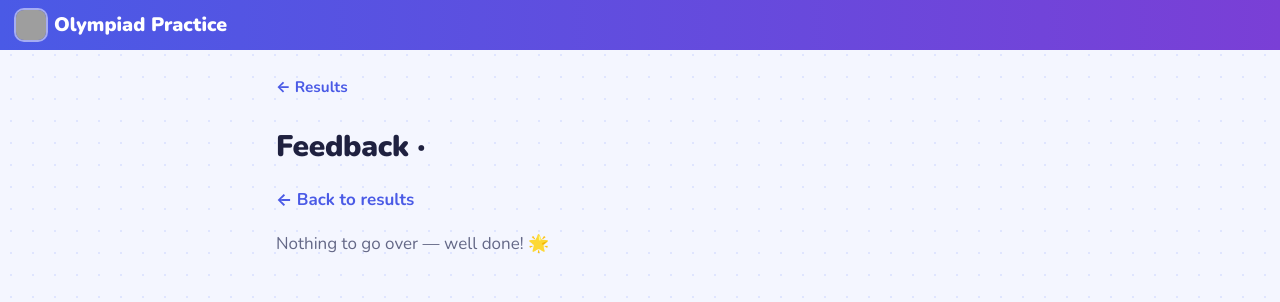
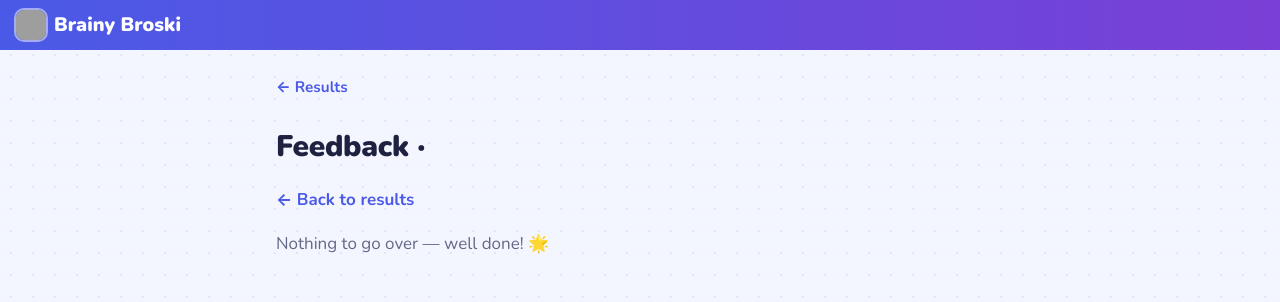
Before and after one commit to ditesh/brainy-broski, a FastAPI app: template app/templates/feedback.html in a window 1280 px wide. Shown: the top 302 px of the page. Run offline with FastAPI, Linux system fonts and the light colour scheme; the template is opened without the code that fills it, so the values that code supplies are empty; parts of the project's set-up code (start-up, migrations or seed data) failed here and were passed over; some libraries are stand-ins or nearby versions; grey boxes are pictures that could not be loaded.

Commit message:
Rename app to Brainy Broski; point fly.toml at the brainy-broski app
Co-Authored-By: Claude Opus 5.5 <noreply@anthropic.com>
Claude-Session: https://claude.ai/code/session_01LFeRU71sd1r2tAWmFsca27

```diff
--- a/app/main.py
+++ b/app/main.py
@@ -28,7 +28,7 @@ def create_app(settings: Settings | None = None, session_factory: sessionmaker |
     except Exception:  # never block startup on this
         import logging
         logging.getLogger(__name__).exception("startup backfill failed")
-    app = FastAPI(title="Olympiad Practice")
+    app = FastAPI(title="Brainy Broski")
     app.state.settings = settings
     app.state.session_factory = session_factory
 
--- a/app/templates/base.html
+++ b/app/templates/base.html
@@ -3,7 +3,7 @@
 <head>
   <meta charset="utf-8">
   <meta name="viewport" content="width=device-width, initial-scale=1">
-  <title>{% block title %}Olympiad Practice{% endblock %}</title>
+  <title>{% block title %}Brainy Broski{% endblock %}</title>
   <link rel="icon" href="/icon.svg?d={{ today_key }}" type="image/svg+xml">
   <link rel="apple-touch-icon" href="/static/apple-touch-icon.png">
   <meta name="theme-color" content="#3b6cf0">
@@ -19,7 +19,7 @@
 </head>
 <body>
   <header class="topbar">
-    <a class="brand" href="/"><img src="/icon.svg?d={{ today_key }}" alt="" title="{{ today_symbol }}"> Olympiad Practice</a>
+    <a class="brand" href="/"><img src="/icon.svg?d={{ today_key }}" alt="" title="{{ today_symbol }}"> Brainy Broski</a>
     {% if user %}
     <nav>
       {% if user.role.value == "parent" %}<a href="/parent">📚 Papers</a>{% else %}<a href="/practice">🚀 Practice</a>{% endif %}
--- a/fly.toml
+++ b/fly.toml
@@ -1,5 +1,5 @@
 # Fly.io config. Run `fly launch --no-deploy --copy-config` and pick your own app name.
-app = "olympiad-practice"
+app = "brainy-broski"
 primary_region = "sin"
 
 [build]
```
Also changed, not shown: tests/test_theme.py (+7 -0 lines), README.md.
